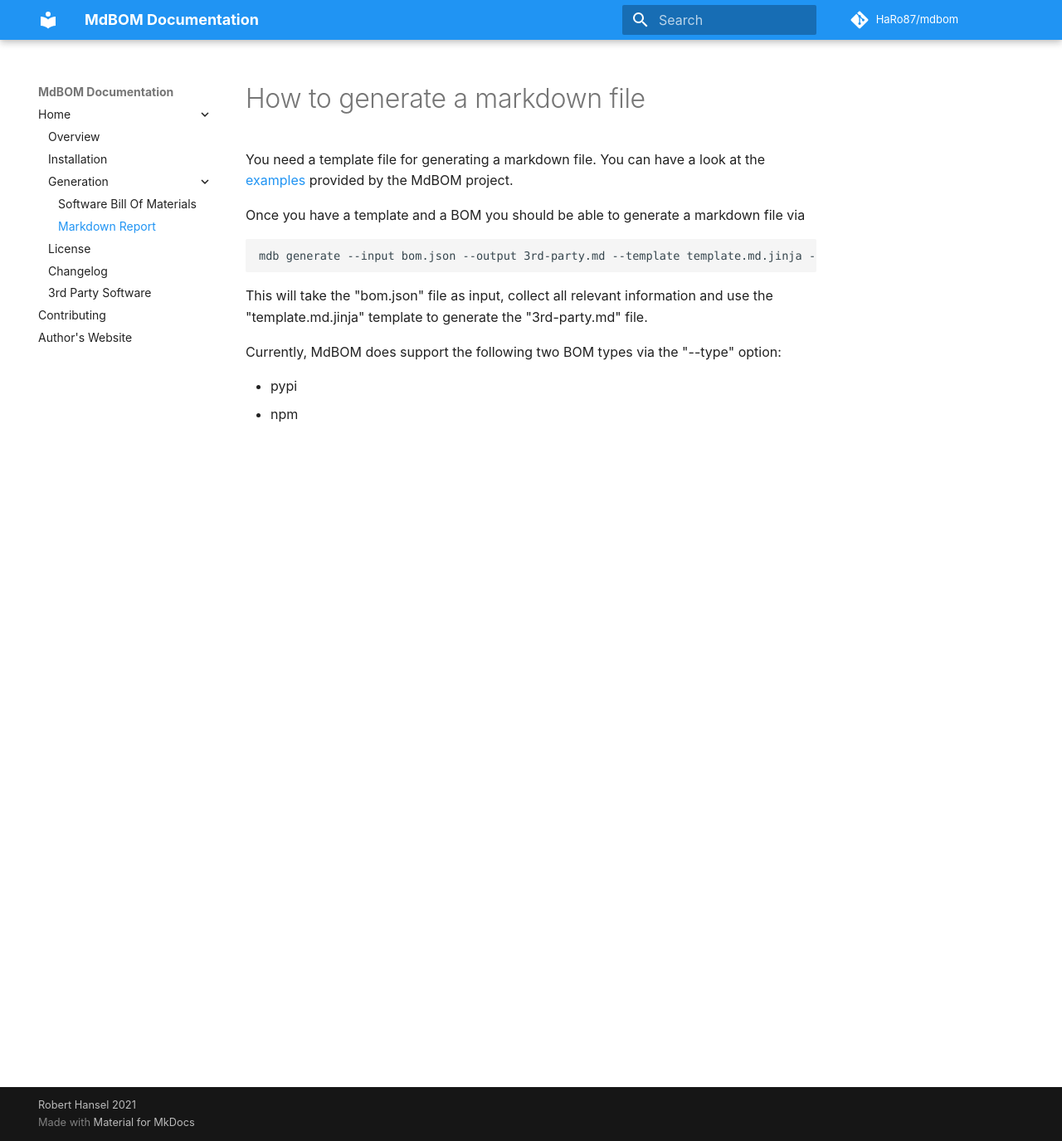
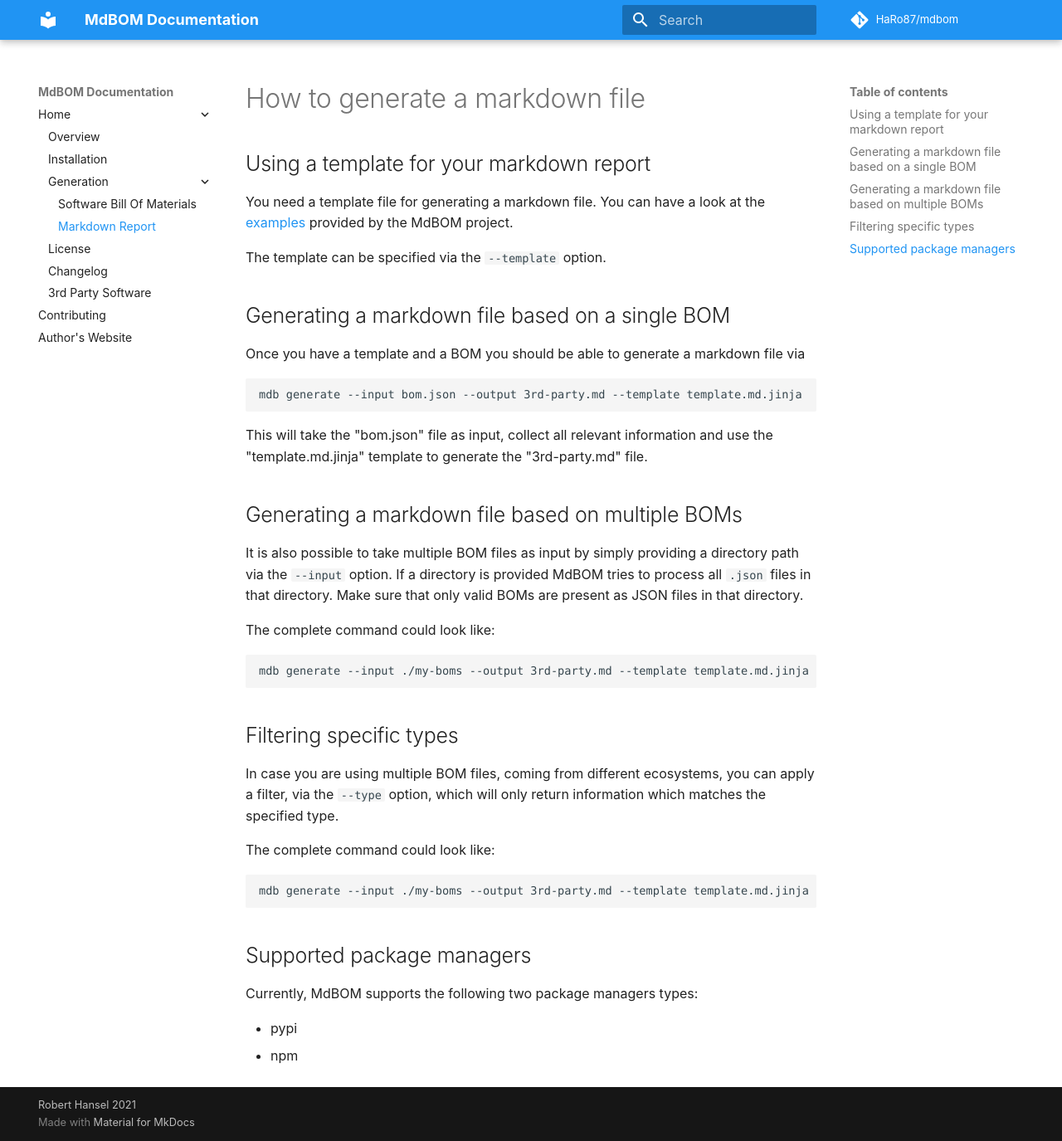
Before and after one commit to HaRo87/mdbom, an MkDocs documentation site: the page built from docs/markdown.md, in a window 1280 px wide and 1375 px high. Shown: the whole window at 83% size. Built offline with MkDocs 1.6.1 and Material for MkDocs 9.7.7, drawn with Linux system fonts in a browser that asks for light colours; comment, search, counter and statistics services are not loaded; the version menu is left out.

Commit message:
adapting documentation

````diff
--- a/docs/markdown.md
+++ b/docs/markdown.md
@@ -1,20 +1,52 @@
 # How to generate a markdown file
+
+## Using a template for your markdown report
 
 You need a template file for generating a markdown file.
 You can have a look at the [examples](https://github.com/HaRo87/mdbom/tree/develop/examples)
 provided by the MdBOM project.
 
+The template can be specified via the `--template` option.
+
+## Generating a markdown file based on a single BOM
+
 Once you have a template and a BOM you should be able to generate
 a markdown file via
 
 ```bash
-mdb generate --input bom.json --output 3rd-party.md --template template.md.jinja --type pypi
+mdb generate --input bom.json --output 3rd-party.md --template template.md.jinja
 ```
 
 This will take the "bom.json" file as input, collect all relevant information and
 use the "template.md.jinja" template to generate the "3rd-party.md" file.
 
-Currently, MdBOM does support the following two BOM types via the "--type" option:
+## Generating a markdown file based on multiple BOMs
+
+It is also possible to take multiple BOM files as input by simply providing
+a directory path via the `--input` option. If a directory is provided
+MdBOM tries to process all `.json` files in that directory. Make sure that
+only valid BOMs are present as JSON files in that directory.
+
+The complete command could look like:
+
+```bash
+mdb generate --input ./my-boms --output 3rd-party.md --template template.md.jinja
+```
+
+## Filtering specific types
+
+In case you are using multiple BOM files, coming from different ecosystems, you can
+apply a filter, via the `--type` option, which will only return information which matches the specified type.
+
+The complete command could look like:
+
+```bash
+mdb generate --input ./my-boms --output 3rd-party.md --template template.md.jinja --type pypi
+```
+
+## Supported package managers
+
+Currently, MdBOM supports the following two package managers types:
 
 - pypi
 - npm
````
Also changed, not shown: docs/index.md (+3 -0 lines).
